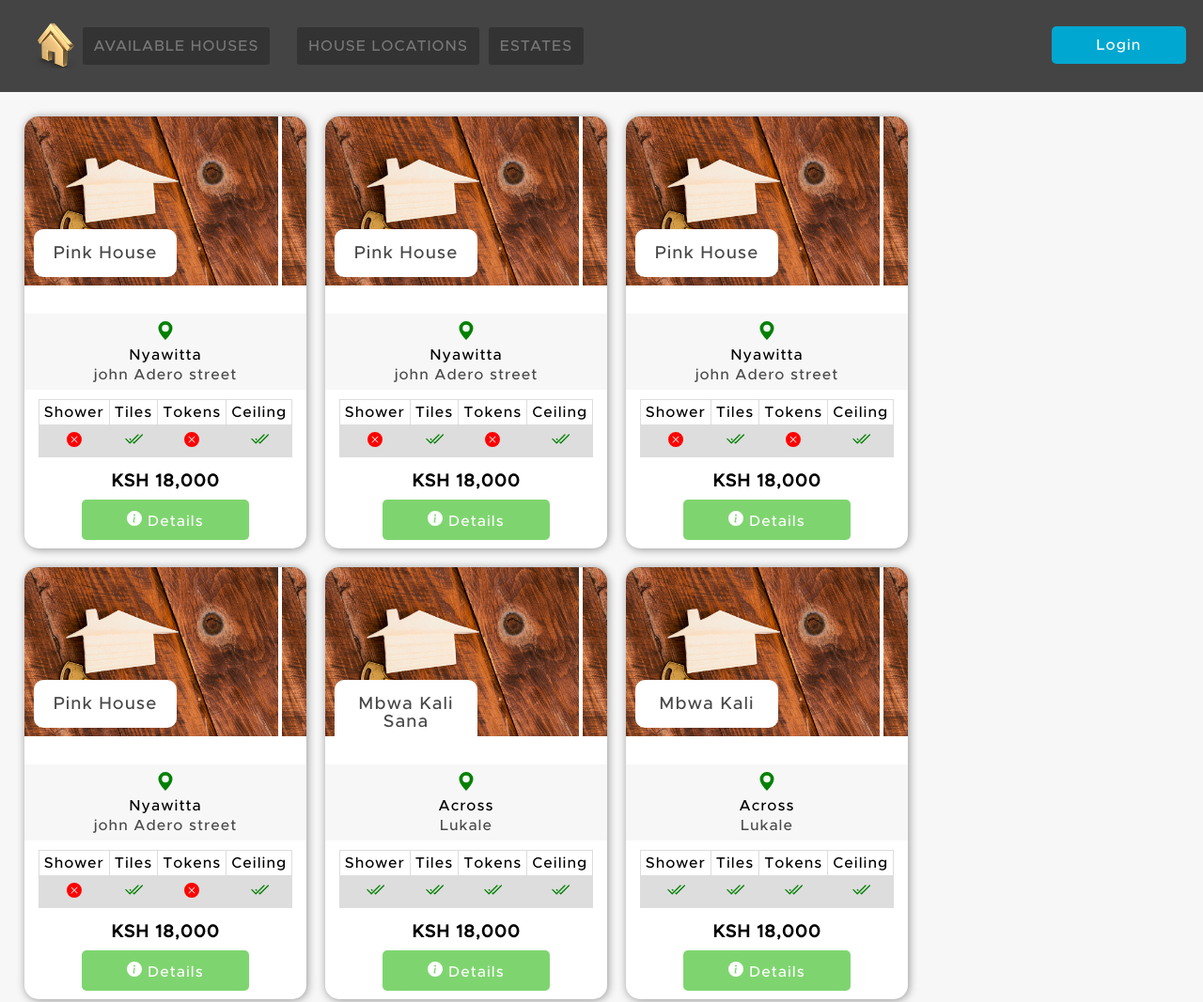
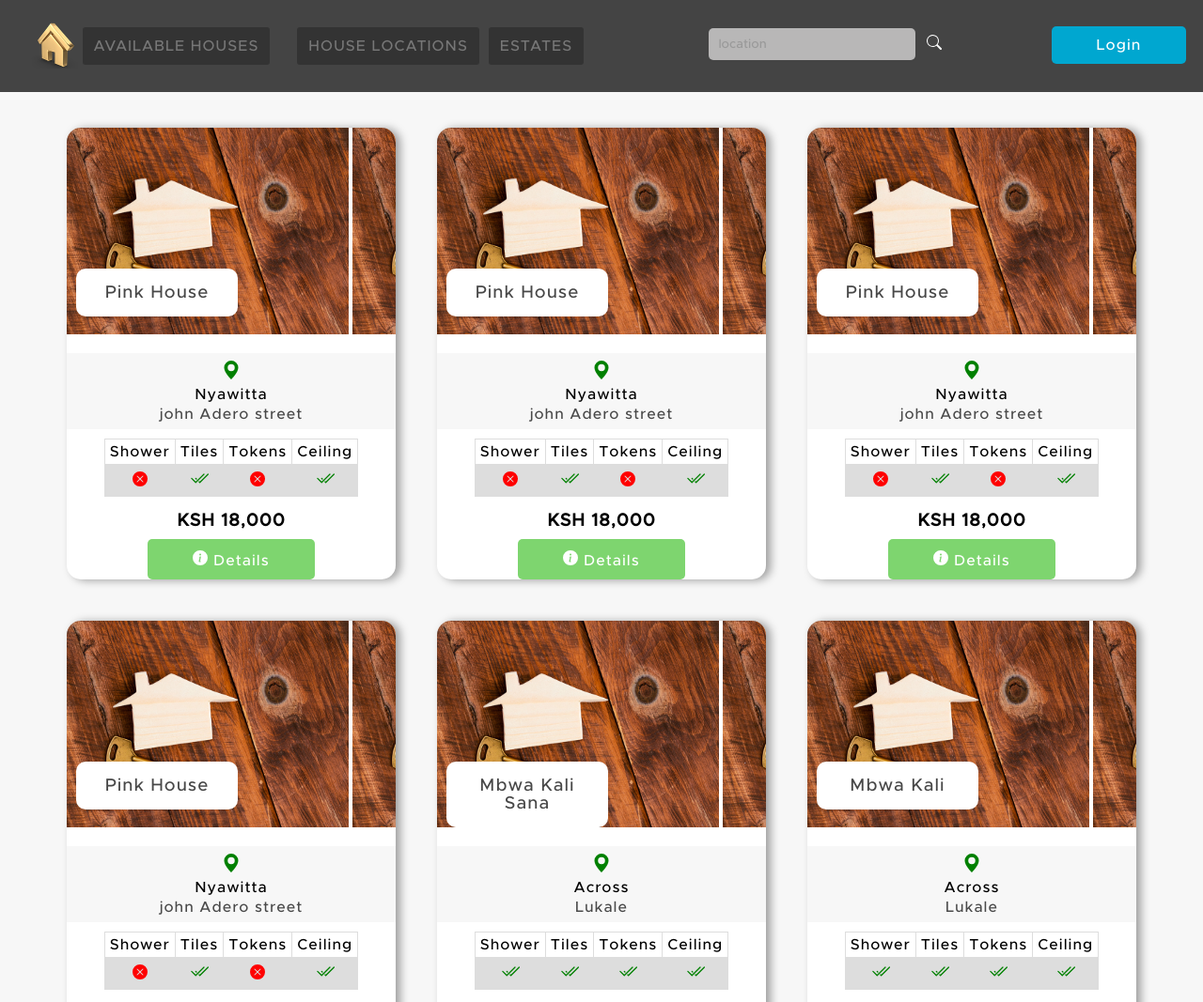
Before and after one commit to aknjoroge/uniHome-scss-template, a website: page users/home.html in a window 1280 px wide. Shown: the top 1067 px of the page at 94% size. Drawn offline with Linux system fonts and the light colour scheme.

Commit message:
updated home design

```diff
--- a/assets/scss/components/_houseimage.scss
+++ b/assets/scss/components/_houseimage.scss
@@ -1,8 +1,8 @@
 .images {
   display: flex;
   flex-direction: row;
-  height: 200px;
-  width: 300px;
+  height: 230px;
+  width: 350px;
   overflow-x: auto;
   overflow-y: hidden;
 }
@@ -36,6 +36,6 @@
 
 .house-image {
   margin-right: 4px;
-  height: 180px;
+  height: 220px;
   width: 300px;
 }
--- a/assets/scss/main.scss
+++ b/assets/scss/main.scss
@@ -7,3 +7,4 @@
 @import "./components/button";
 @import "./components/houseimage";
 @import "./pages/home";
+@import "./pages/detail";
--- a/assets/scss/pages/_home.scss
+++ b/assets/scss/pages/_home.scss
@@ -20,10 +20,14 @@ header {
   margin: 5px;
   list-style: none;
 }
+.content {
+  background-color: #f7f7f7;
+}
 
 .house-main {
   padding: 1rem;
   // justify-content: space-around;
+  justify-content: center;
   display: flex;
   background-color: #f7f7f7;
   flex-wrap: wrap;
@@ -33,11 +37,12 @@ header {
   background-color: white;
   // padding: 1rem;
   overflow: hidden;
-  box-shadow: 1px 1px 10px #00000069;
-  min-width: 300px;
+  overflow: hidden;
+  box-shadow: 5px 1px 10px #0000005c;
+  min-width: 350px;
   min-height: 460px;
   border-radius: 15px;
-  margin: 10px;
+  margin: 22px;
 }
 
 .item-details {
@@ -103,3 +108,7 @@ th {
 td {
   text-align: center;
 }
+
+.form-search {
+  display: flex;
+}
--- a/users/home.html
+++ b/users/home.html
@@ -31,7 +31,32 @@
               <a class="nav-link-item" href="#">Estates</a>
             </li>
           </div>
+          <div>
 
+              <form class="form-search">
+                <div class="form_group">
+
+                  <input
+                    class="inputfield"
+                    placeholder="location"
+                    type="text"
+                    name="searc"
+                    id=""
+                    required
+                  />
+                </div>
+
+                <div class="form_group-input">
+                  <a href="#">
+                    <svg xmlns="http://www.w3.org/2000/svg" width="16" height="16" fill="white" class="bi bi-search" viewBox="0 0 16 16">
+                      <path d="M11.742 10.344a6.5 6.5 0 1 0-1.397 1.398h-.001c.03.04.062.078.098.115l3.85 3.85a1 1 0 0 0 1.415-1.414l-3.85-3.85a1.007 1.007 0 0 0-.115-.1zM12 6.5a5.5 5.5 0 1 1-11 0 5.5 5.5 0 0 1 11 0z"/>
+                    </svg>
+                  </a>
+
+                </div>
+
+
+          </div>
           <div class="users">
             <a class="btn btn--blue" href="#">Login</a>
 
@@ -41,8 +66,6 @@
     </header>
 
     <div class="content">
-
-
       <div class="house-main">
 
 
```
Also changed, not shown: assets/scss/build/main.css, 1 other file.
